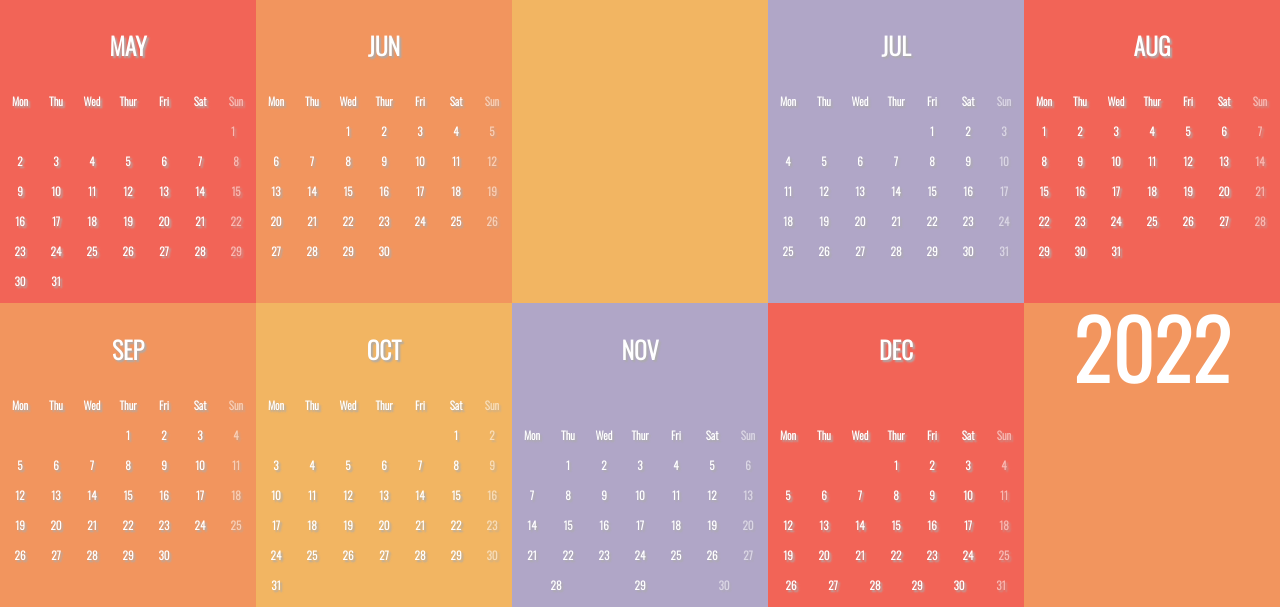
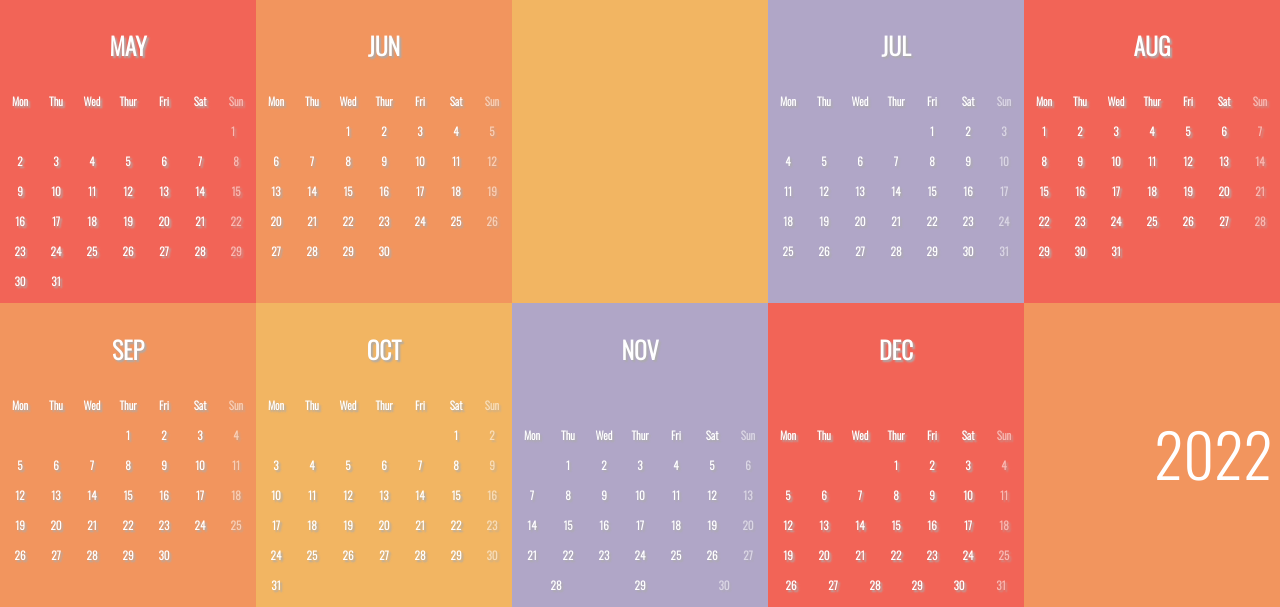
Before and after one commit to RyyyyC/Kalendarz, a PHP site: page / in a window 1280 px wide. Shown: the part 305-912 px from the top of the page. Run offline with PHP 8.4, Linux system fonts and the light colour scheme; style sheets or scripts are compiled from the project's sources.

Commit message:
Text vertical center

```diff
--- a/scripts/daysInMonth.js
+++ b/scripts/daysInMonth.js
@@ -57,7 +57,7 @@ document.onkeydown = (e) =>{
         clearMonths(year, months);
         makeTr(year);
         makeTd(year);
-        document.getElementsByClassName("currentYear")[0].innerHTML = `<h1>${year}</h1>`;
+        document.getElementsByClassName("currentYear")[0].innerHTML = `<p>${year}</p>`;
         year--;
     }
     if(e.keyCode == '39'){
@@ -65,12 +65,12 @@ document.onkeydown = (e) =>{
         clearMonths(year, months);
         makeTr(year);
         makeTd(year);
-        document.getElementsByClassName("currentYear")[0].innerHTML = `<h1>${year}</h1>`;
+        document.getElementsByClassName("currentYear")[0].innerHTML = `<p>${year}</p>`;
         year++;
     }
 }
 
-document.getElementsByClassName("currentYear")[0].innerHTML = `<h1>${year}</h1>`;
+document.getElementsByClassName("currentYear")[0].innerHTML = `<p>${year}</p>`;
 
 makeTr(year);
 
--- a/style.scss
+++ b/style.scss
@@ -39,11 +39,11 @@ body{
                 }
             }
             .currentYear{
-                >h1{
-                    margin-block-start: 0;
-                    margin-block-end: 0;
-
-
+                >p{
+                    height: 300px;
+                    padding-left: 110%;
+                    display: table-cell;
+                    vertical-align: middle;
                 }
             }
             >div{
```
